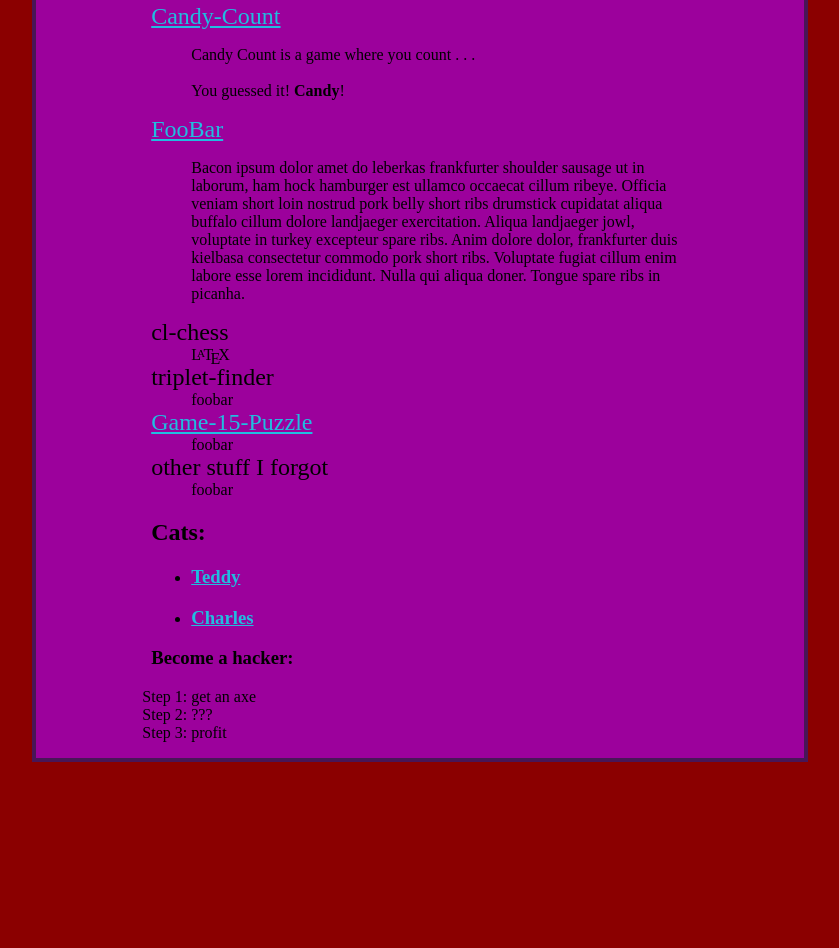
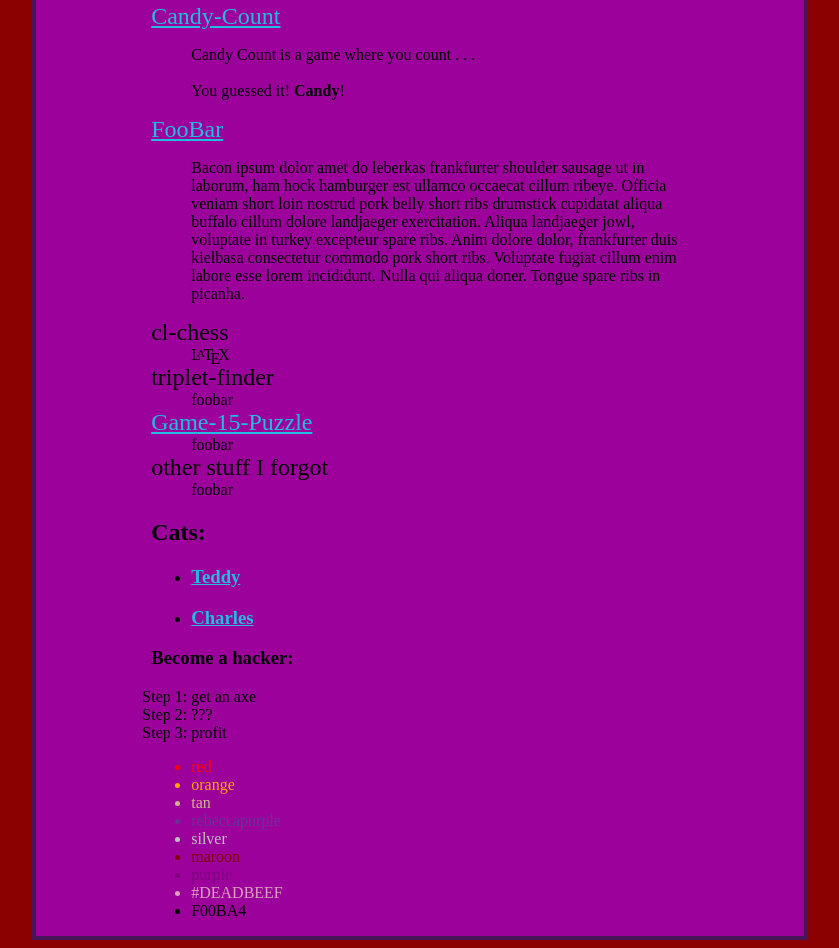
Before and after one commit to mersenne-twister/mersenne-twister.github.io, a website: page index.html in a window 1280 px wide. Shown: the part 449-1397 px from the top of the page, without its empty margins (228-1067 px from the left). Before the commit the page ends 1219 px from the top, so only its background shows below. Drawn offline with Linux system fonts and the light colour scheme.

Commit message:
add files

```diff
--- a/index.html
+++ b/index.html
@@ -91,6 +91,8 @@
         <li>???</li>
         <li>profit</li>
       </ol>
+
+      <div id="dynamic"></div>
       <!-- </ul> -->
       <!--
         <p>
@@ -111,6 +113,7 @@
       <img width="35%" id="initial" class="bounce button" src="images/download-button.webp"
         alt="An incredibly annoying bouncng download button!" />
       <script src="scripts/bounce.js"></script>
+      <script src="scripts/dynamic.js"></script>
       <script>
         console.log("Task 1");
         for (let i = 1, j = 1; i < 10; ++j) {
--- /dev/null
+++ b/scripts/dynamic.js
@@ -0,0 +1,12 @@
+let colors = ["red", "orange", "tan", "rebeccapurple", "silver", "maroon", "purple", "#DEADBEEF", "F00BA4"]
+
+let ul = document.createElement("ul");
+for (let i = 0; i < colors.length; ++i) {
+  let li = document.createElement("li");
+  li.innerText = colors[i];
+  li.style.color = colors[i];
+  ul.appendChild(li);
+}
+
+let div = document.getElementById("dynamic");
+div.appendChild(ul);
```
Also changed, not shown: fentanyl.html (added, +16 -0 lines), styles/fentanyl.css (added).
